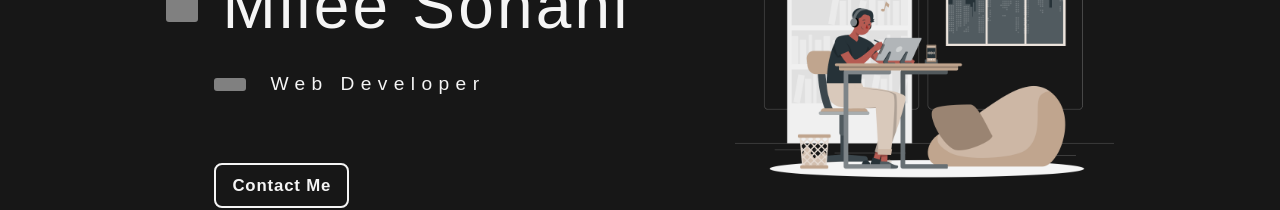
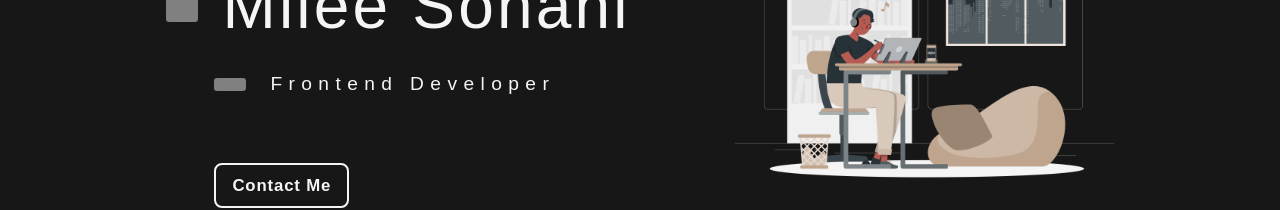
Before and after one commit to mileesonani/Portfolio, a Next.js app: page / in a window 1280 px wide. Shown: the part 357-567 px from the top of the page. Built offline with nearby package versions, Linux system fonts and the light colour scheme.

Commit message:
Changes for SEO

```diff
--- a/src/app/layout.js
+++ b/src/app/layout.js
@@ -78,7 +78,7 @@ export default function RootLayout({ children }) {
           jobTitle: "Frontend Developer",
           sameAs: [
             "https://github.com/mileesonani",
-            "https://linkedin.com/in/your-linkedin", // 🔁 Replace this
+            "https://www.linkedin.com/in/milee-sonani",
           ],
         })}
       </Script>
--- a/src/components/About.js
+++ b/src/components/About.js
@@ -42,7 +42,7 @@ const About = () => {
                         {/* lastone.....I bring not only technical expertise but also a strong foundation in Agile
                         methodologies, along with effective communication, teamwork, and leadership skills
                         that support seamless project execution and cross-team collaboration. */}
-                        I'm a web developer with experience in building scalable and responsive web
+                        I'm a frontend developer with experience in building scalable and responsive web
                         applications using React.js, Next.js, TypeScript, and modern UI libraries like
                         TailwindCSS, MUI, and Ant Design. I have a strong focus on creating clean, intuitive
                         user interfaces and seamless user experiences.
--- a/src/components/Homepage.js
+++ b/src/components/Homepage.js
@@ -15,14 +15,16 @@ const Homepage = () => {
                     <div className="flex items-center my-[1rem] md:ml-[3rem]">
                         <span className="gsap-sub-content-iden h-[0.8rem] w-[2rem] bg-spanColor rounded-[3px] mr-6 "></span>
                         <h1 className="gsap-sub-content xl:text-[1.2rem] text-[1rem] text-border tracking-[0.4rem]">
-                            Web Developer
+                            Frontend Developer
                         </h1>
                     </div>
                     <p className="gsap-p my-[1rem] md:ml-[3rem] sm:text-[1rem] text-[0.9rem] text-border tracking-wider lg:w-[70%]">
                         {/* Passionate about coding and experienced in making beautiful UI and providing great UX to the users. */}
                     </p>
                     <a href="#contact" className="gsap-contect-button w-fit my-[1rem] sm:ml-[3rem] ml-[32%]">
-                        <button className="button_fancy__vhaj8 py-[0.5rem] px-[1rem] rounded-[4px] bg-secondary1 text-[1.05rem] tracking-wider">Contact Me</button>
+                        <button className="button_fancy__vhaj8 py-[0.5rem] px-[1rem] rounded-[4px] bg-secondary1 text-[1.05rem] tracking-wider">
+                            Contact Me
+                        </button>
                     </a>
                 </div>
                 <img src="assets/home.png" className="gsap-illu-img 2xl:w-[35%] lg:w-[40%] md:w-[450px] sm:w-[375px] w-[300px] h-auto hidden lg:block" />
```
Also changed, not shown: public/robots.txt (added), 2 other files (tests, documents, lock files or other folders).
